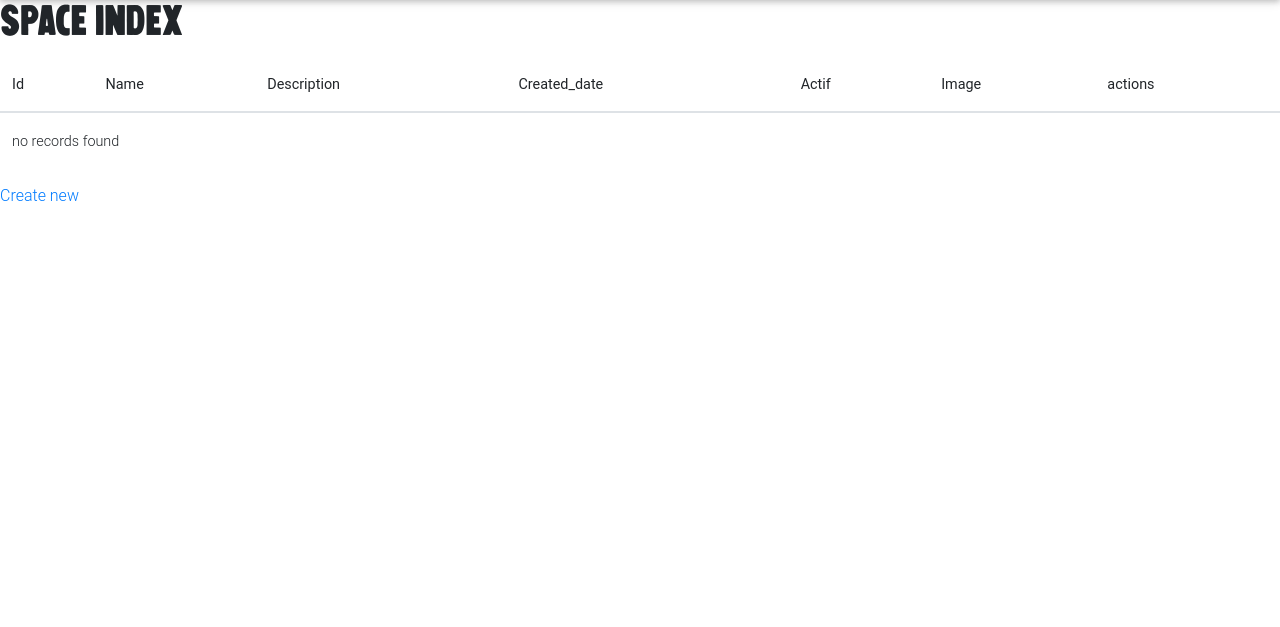
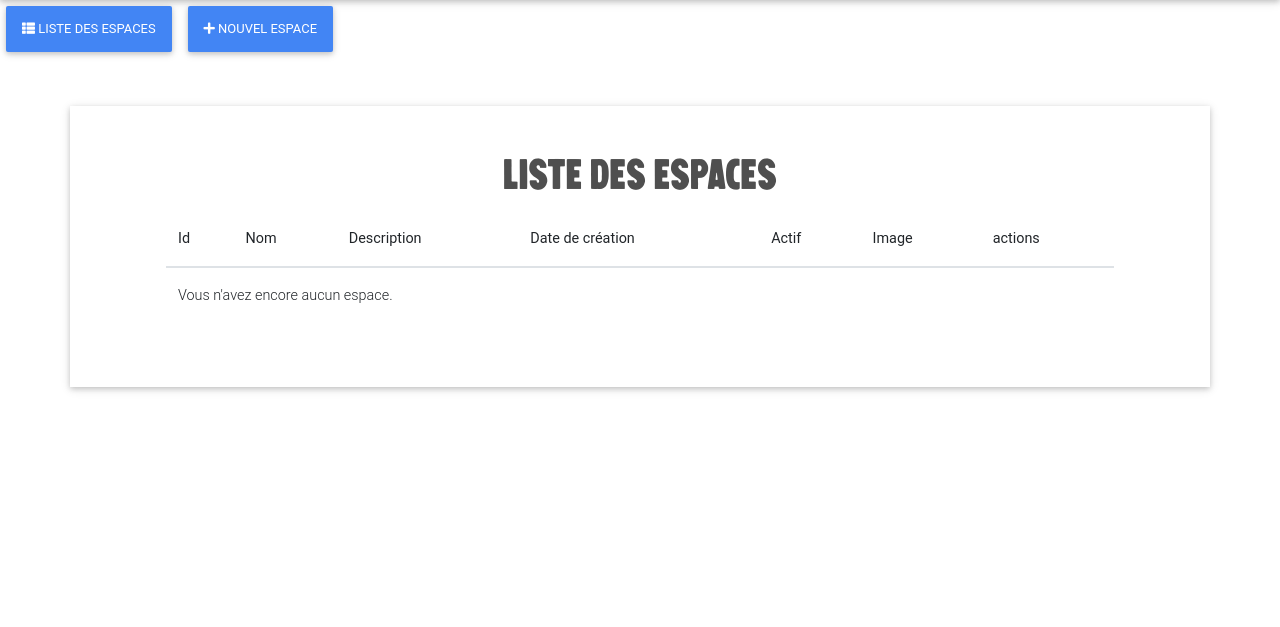
Before and after one commit to Aurefficace/heykeep_server, a Symfony app: template templates/space/index.html.twig in a window 1280 px wide. Shown: the part 90-717 px from the top of the page. Run offline with Twig, Linux system fonts and the light colour scheme; the template is opened without the code that fills it, so the values that code supplies are empty; some libraries are stand-ins or nearby versions; some web fonts are replaced.

Commit message:
add space

```diff
--- /dev/null
+++ b/public/heykeep/js/space.js
@@ -0,0 +1,15 @@
+function callAjaxMasterDetail(path, target, parent){
+    $.ajax({
+        method: "GET",
+        url: path,
+        success: function(data){
+           $(parent).fadeOut();
+           $(target).html(data).fadeIn();
+        }
+    });
+}
+
+function displayFadeIn(target) {
+    console.log(target)
+    $(target).fadeToggle();
+}
--- a/templates/space/_delete_form.html.twig
+++ b/templates/space/_delete_form.html.twig
@@ -1,5 +1,5 @@
-<form method="post" action="{{ path('space_delete', {'id': space.id}) }}" onsubmit="return confirm('Are you sure you want to delete this item?');">
+<form method="post" action="{{ path('space_delete', {'id': space.id}) }}" onsubmit="return confirm('Etes-vous sûr de vouloir supprimer cet espace ?');">
     <input type="hidden" name="_method" value="DELETE">
     <input type="hidden" name="_token" value="{{ csrf_token('delete' ~ space.id) }}">
-    <button class="btn">Delete</button>
+    <button class="btn btn-unique btn-sm">Supprimer</button>
 </form>
--- a/templates/space/index.html.twig
+++ b/templates/space/index.html.twig
@@ -3,15 +3,25 @@
 {% block title %}Space index{% endblock %}
 
 {% block body %}
-    <h1>Space index</h1>
+
+    <button type="button" class="btn btn-primary px-3" onclick="displayFadeIn('#listmaster')"> <i class="fas fa-th-list" aria-hidden="true"></i> Liste des espaces</button>
+    <button type="button" class="btn btn-primary px-3" onclick="callAjaxMasterDetail('{{ path('space_new')}}','#createnew','#listmaster')"><i class="fas fa-plus" aria-hidden="true"></i> Nouvel Espace</button>
+    <div class="container my-5 py-5 z-depth-1">
+
+        <!--Section: Content-->
+        <section class="px-md-5 mx-md-5 text-center text-lg-left dark-grey-text">
+            <!--Grid row-->
+            <div id="listmaster" class="row justify-content-center">
+
+                <h1>Liste des espaces</h1>
 
                 <table class="table">
                     <thead>
                     <tr>
                         <th>Id</th>
-                <th>Name</th>
+                        <th>Nom</th>
                         <th>Description</th>
-                <th>Created_date</th>
+                        <th>Date de création</th>
                         <th>Actif</th>
                         <th>Image</th>
                         <th>actions</th>
@@ -23,21 +33,28 @@
                             <td>{{ space.id }}</td>
                             <td>{{ space.name }}</td>
                             <td>{{ space.description }}</td>
-                <td>{{ space.createdDate ? space.createdDate|date('Y-m-d H:i:s') : '' }}</td>
-                <td>{{ space.actif ? 'Yes' : 'No' }}</td>
+                            <td>{{ space.createdDate ? space.createdDate|date('d-m-Y') : '' }}</td>
+                            <td>{{ space.actif ? 'Oui' : 'Non' }}</td>
                             <td>{{ space.image }}</td>
                             <td>
-                    <a href="{{ path('space_show', {'id': space.id}) }}">show</a>
-                    <a href="{{ path('space_edit', {'id': space.id}) }}">edit</a>
+                                <a href="{{ path('space_show', {'id': space.id}) }}">
+                                    <button type="button" class="btn btn-primary px-3"><i class="far fa-eye" aria-hidden="true"></i> Afficher</button>
+                                </a>
+                                <a href="{{ path('space_edit', {'id': space.id}) }}">
+                                    <button type="button" class="btn btn-primary px-3"><i class="far fa-edit" aria-hidden="true"></i> Editer</button>
+                                </a>
                             </td>
                         </tr>
                     {% else %}
                         <tr>
-                <td colspan="7">no records found</td>
+                            <td colspan="7">Vous n'avez encore aucun espace.</td>
                         </tr>
                     {% endfor %}
                     </tbody>
                 </table>
-
-    <a href="{{ path('space_new') }}">Create new</a>
+            </div>
+            <div id="createnew"></div>
+        </section>
+    </div>
 {% endblock %}
+{% block javascripts %}<script src="{{ asset('heykeep/js/space.js') }}"></script>{% endblock %}
```
Also changed, not shown: src/Controller/SpaceController.php (+17 -2 lines), templates/space/_form.html.twig (+6 -24 lines), templates/space/edit.html.twig (+11 -4 lines), templates/space/new.html.twig (+5 -5 lines), templates/space/popinnew.html.twig (added, +30 -0 lines), templates/space/show.html.twig (+5 -5 lines). Lines whose indentation alone changed are shown as unchanged.
